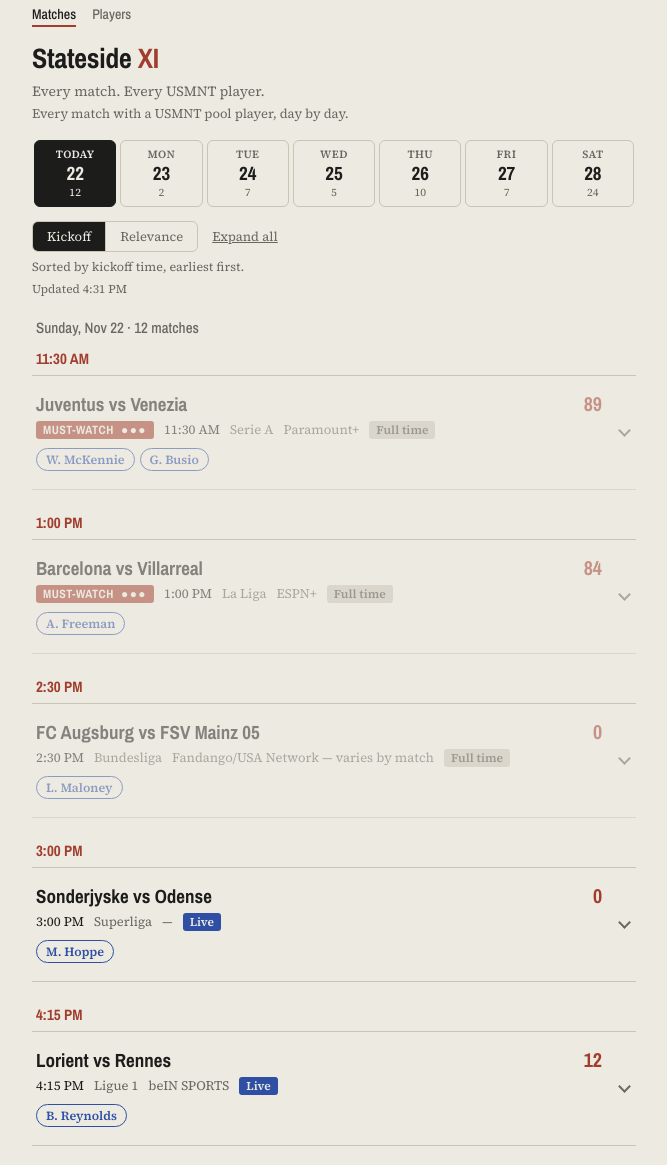
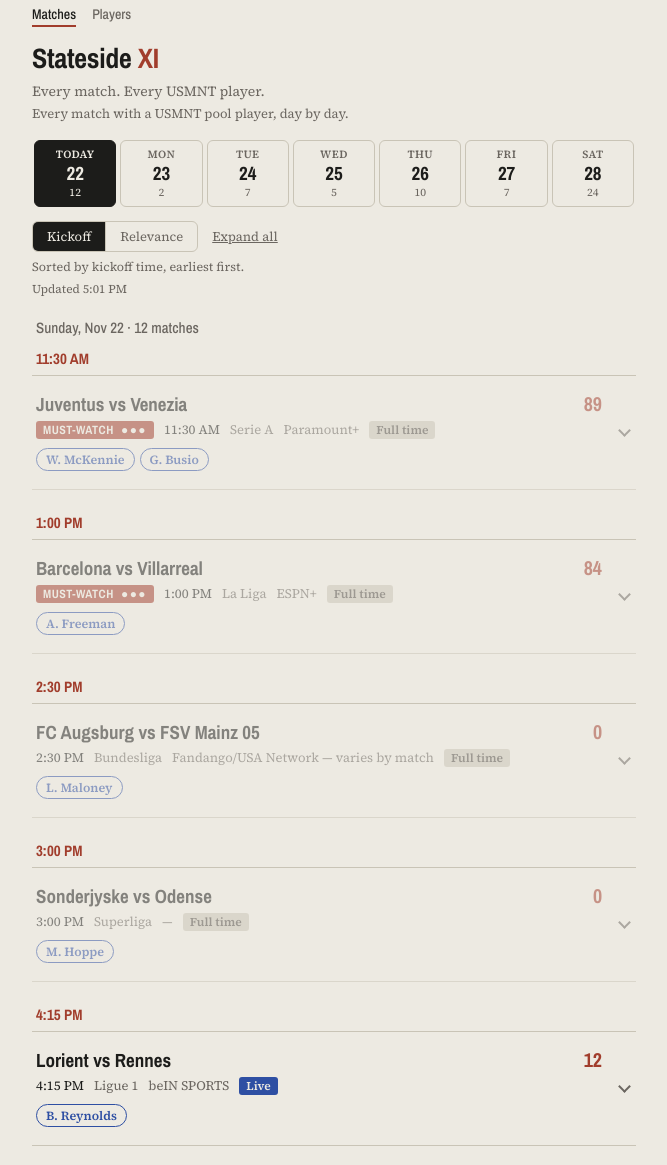
Before and after one commit to caroclassic/pool-watch, a plain HTML site: page index.html in a window 1280 px wide. Shown: the part 25-1190 px from the top of the page, without its empty margins (306-973 px from the left). Drawn offline with nearby package versions, Linux system fonts and the light colour scheme.

Commit message:
Pool Watch: 2026-11-22 11:01 CST

```diff
--- a/index.html
+++ b/index.html
@@ -261,7 +261,7 @@
           <button type="button" data-sort="time" aria-pressed="true" title="Earliest kickoff first">Kickoff</button>
           <button type="button" data-sort="rank" aria-pressed="false" title="Matches where USMNT players are most likely to play first">Relevance</button>
         </div><button type="button" class="link-btn" id="expand-all">Expand all</button></div><p class="sort-hint" id="sort-hint" aria-live="polite" data-time="Sorted by kickoff time, earliest first." data-rank="Sorted by USMNT relevance — matches where pool players are most likely to play come first.">Sorted by kickoff time, earliest first.</p>
-      <p class="generated" id="generated" data-utc="2026-11-22T16:31+00:00">Updated 2026-11-22T16:31+00:00 UTC</p>
+      <p class="generated" id="generated" data-utc="2026-11-22T17:01+00:00">Updated 2026-11-22T17:01+00:00 UTC</p>
     </header>
     <main id="list">
     <section class="day" data-date="2026-11-22" hidden>
@@ -355,7 +355,7 @@
                 </div></div>
       </details>
       <h3 class="slot"><time data-utc="2026-11-22T15:00:00+00:00">2026-11-22T15:00:00+00:00</time></h3>
-      <details class="card" data-rank="12" data-ko="2026-11-22T15:00:00+00:00" data-status="live" data-tier="" data-pids="203014">
+      <details class="card card-finished" data-rank="12" data-ko="2026-11-22T15:00:00+00:00" data-status="finished" data-tier="" data-pids="203014">
         <summary>
           <div class="card-rank">12</div>
           <div class="card-body">
@@ -367,7 +367,7 @@
               <time class="kickoff" data-utc="2026-11-22T15:00:00+00:00">2026-11-22T15:00:00+00:00</time>
               <span class="dim">Superliga</span>
               <span class="dim">—</span>
-              <span class="tag tag-live">Live</span>
+              <span class="tag tag-final">Full time</span>
             </div>
             <div class="chips"><span class="chip chip-confirmed">M. Hoppe</span></div>
           </div>
```
